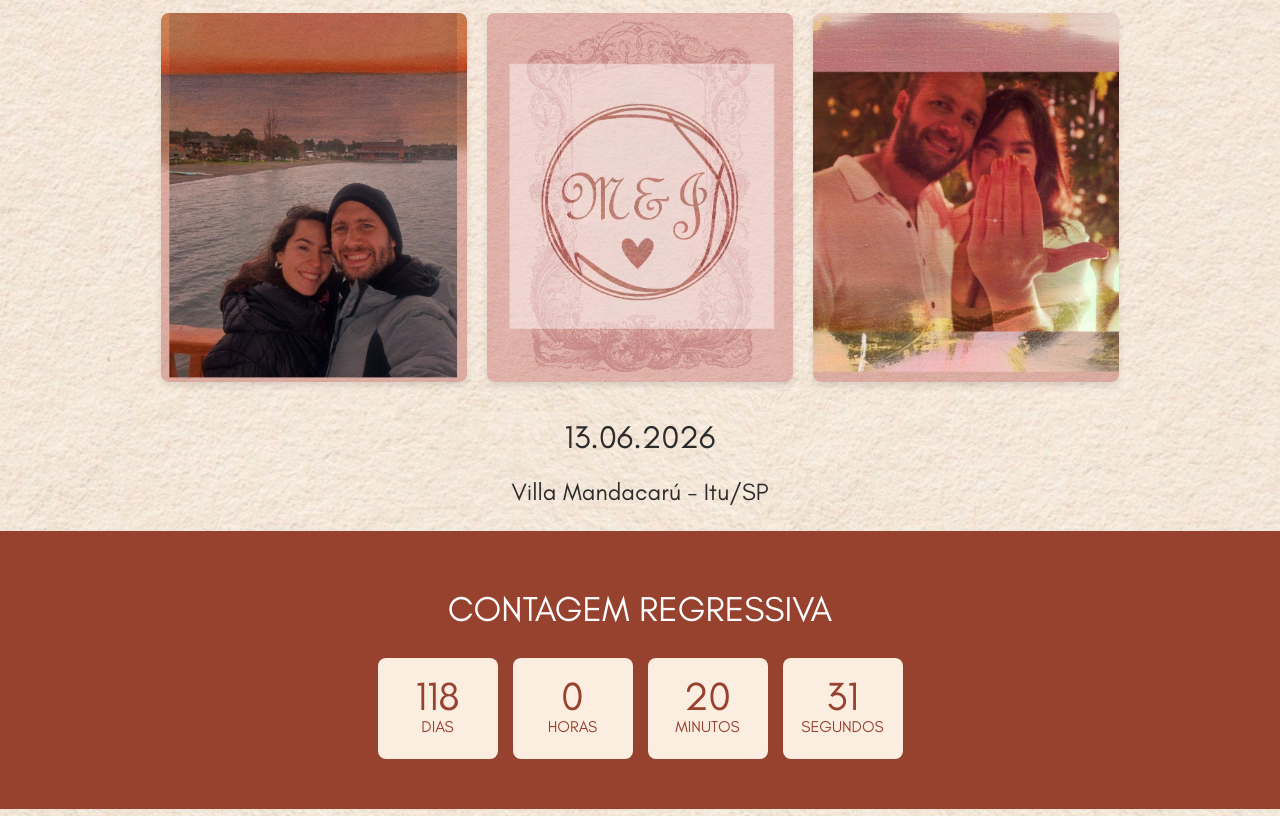
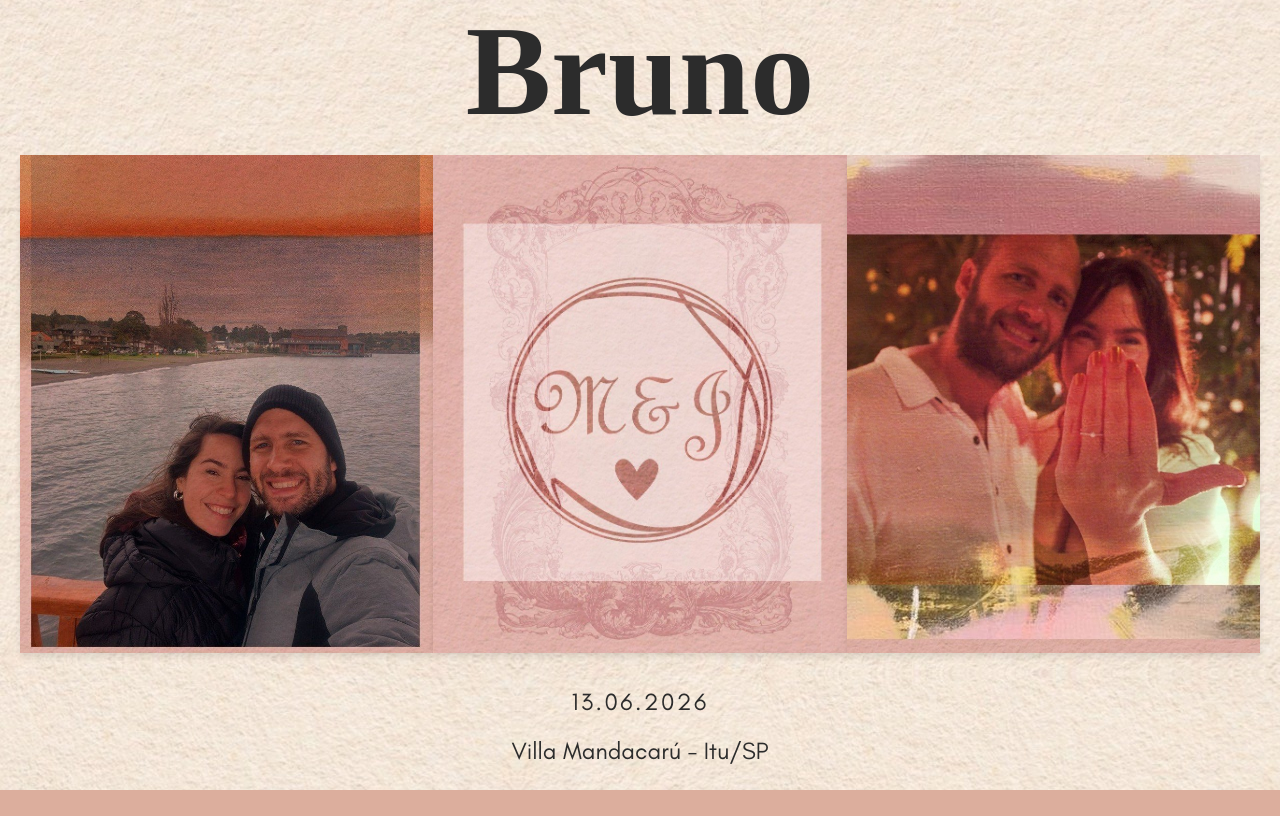
Before and after one commit to joaobrunoah/site-casamento, a React (Create React App) app in the folder client/: page / in a window 1280 px wide. Shown: the part 248-1064 px from the top of the page. Built offline with nearby package versions, Linux system fonts and the light colour scheme; no server answers; the HTML template or start-up script is replaced by a standard one; a web font is replaced by a local one.

Commit message:
Fix countdown and header of site

```diff
--- a/client/src/App.css
+++ b/client/src/App.css
@@ -5,9 +5,8 @@
 
 .main-content {
   min-height: calc(100vh - 70px);
-  padding: 20px;
+  padding: 0 20px 20px 20px;
   width: 100%;
-  max-width: 1000px;
   margin: 0 auto;
 }
 
@@ -16,7 +15,6 @@
 }
 
 .wedding-page section {
-  max-width: 1000px;
   margin: 0 auto;
   padding: 40px 20px;
 }
--- a/client/src/components/Countdown.tsx
+++ b/client/src/components/Countdown.tsx
@@ -1,5 +1,4 @@
 import React, { useState, useEffect } from 'react';
-import CountdownBox from './CountdownBox';
 import '../pages/Home.css';
 
 interface CountdownProps {
@@ -41,11 +40,8 @@ const Countdown: React.FC<CountdownProps> = ({ endDate }) => {
   }, [endDate]);
 
   return (
-    <div className="countdown-boxes">
-      <CountdownBox text="Dias" number={timeLeft.days} />
-      <CountdownBox text="Horas" number={timeLeft.hours} />
-      <CountdownBox text="Minutos" number={timeLeft.minutes} />
-      <CountdownBox text="Segundos" number={timeLeft.seconds} />
+    <div className="countdown-display">
+      {timeLeft.days} dias {timeLeft.hours} horas {timeLeft.minutes} min {timeLeft.seconds} seg
     </div>
   );
 };
--- a/client/src/components/CountdownBox.tsx
+++ /dev/null
@@ -1,18 +0,0 @@
-import React from 'react';
-import '../pages/Home.css';
-
-interface CountdownBoxProps {
-  text: string;
-  number: number;
-}
-
-const CountdownBox: React.FC<CountdownBoxProps> = ({ text, number }) => {
-  return (
-    <div className="countdown-box">
-      <div className="countdown-value">{number}</div>
-      <div className="countdown-label">{text}</div>
-    </div>
-  );
-};
-
-export default CountdownBox;
--- a/client/src/components/Navigation.css
+++ b/client/src/components/Navigation.css
@@ -7,7 +7,6 @@
 }
 
 .nav-container {
-  max-width: 1000px;
   margin: 0 auto;
   padding: 0 20px;
   display: flex;
--- a/client/src/pages/Home.css
+++ b/client/src/pages/Home.css
@@ -1,5 +1,6 @@
 #home h1 {
-  font-size: 5.5em;
+  font-size: 6.5em;
+  line-height: 1.3;
 }
 
 .home-images {
@@ -7,7 +8,6 @@
   gap: 20px;
   justify-content: center;
   align-items: center;
-  margin-top: 30px;
   flex-wrap: wrap;
 }
 
@@ -15,19 +15,24 @@
   max-width: 100%;
   height: auto;
   object-fit: cover;
-  border-radius: 8px;
+  border-radius: 0;
   box-shadow: 0 4px 6px rgba(0, 0, 0, 0.1);
 }
 
 /* Desktop: images side by side */
 @media (min-width: 769px) {
+  #home h1 {
+    font-size: 8.0em;
+  }
+
   .home-images {
     flex-direction: row;
+    gap: 0;
   }
 
   .home-images img {
     flex: 1;
-    max-width: calc(33.333% - 14px);
+    max-width: 33.333%;
     min-width: 200px;
   }
 }
@@ -36,7 +41,7 @@
 @media (max-width: 768px) {
   .home-images {
     flex-direction: column;
-    gap: 20px;
+    gap: 0;
   }
 
   .home-images img {
@@ -52,10 +57,11 @@
 }
 
 .home-date {
-  font-size: 2em;
+  font-size: 1.5em;
   font-weight: 500;
   margin-bottom: 10px;
   font-family: 'Glacial Indifference', sans-serif;
+  letter-spacing: 0.1em;
 }
 
 .home-location {
@@ -75,85 +81,24 @@
 }
 
 .countdown-bar {
-  background-color: #97412f;
+  background-color: #DCAE9D;
   width: 100%;
-  padding: 50px 20px;
+  padding: 20px;
   text-align: center;
 }
 
 .countdown-text {
-  color: white;
+  color: #2c2c2c;
   font-family: 'Glacial Indifference', sans-serif;
-  font-size: 2.2em;
+  font-size: 1.2em;
   font-weight: 500;
   margin: 0;
-  margin-bottom: 20px;
 }
 
-.countdown-boxes {
-  display: flex;
-  justify-content: center;
-  align-items: center;
-  gap: 15px;
-  flex-wrap: wrap;
+.countdown-display {
+  font-family: 'BDScript', 'Cormorant Garamond', 'Playfair Display', serif;
+  color: #2c2c2c;
+  font-size: 3.5em;
+  font-weight: bold;
+  text-align: center;
 }
-
-.countdown-box {
-  background-color: #FBEDE0;
-  color: #97412f;
-  padding: 20px;
-  width: 120px;
-  border-radius: 8px;
-  text-align: center;
-  display: flex;
-  flex-direction: column;
-  align-items: center;
-  justify-content: center;
-}
-
-.countdown-value {
-  font-family: 'Glacial Indifference', sans-serif;
-  font-size: 2.5em;
-  font-weight: normal;
-  color: #97412f;
-  margin-bottom: 0px;
-  line-height: 36px;
-}
-
-.countdown-label {
-  font-family: 'Glacial Indifference', sans-serif;
-  font-size: 1em;
-  font-weight: 500;
-  color: #97412f;
-  text-transform: uppercase;
-  text-align: center;
-  word-wrap: break-word;
-  overflow-wrap: break-word;
-}
-
-@media (max-width: 768px) {
-  .countdown-boxes {
-    gap: 10px;
-  }
-
-  .countdown-box {
-    width: 110px;
-    padding: 15px;
-    display: flex;
-    flex-direction: column;
-    align-items: center;
-    justify-content: center;
-  }
-
-  .countdown-value {
-    font-size: 2em;
-  }
-
-  .countdown-label {
-    font-size: 0.85em;
-    text-align: center;
-    word-wrap: break-word;
-    overflow-wrap: break-word;
-    hyphens: auto;
-  }
-}
--- a/client/src/pages/Home.tsx
+++ b/client/src/pages/Home.tsx
@@ -22,7 +22,7 @@ const Home: React.FC = () => {
       </section>
       <section id="countdown">
         <div className="countdown-bar">
-          <p className="countdown-text">CONTAGEM REGRESSIVA</p>
+          <p className="countdown-text">Contagem Regressiva</p>
           <Countdown endDate={targetDate} />
         </div>
       </section>
```
Also changed, not shown: client/public/assets/villa_mandacaru.jpeg (added).
